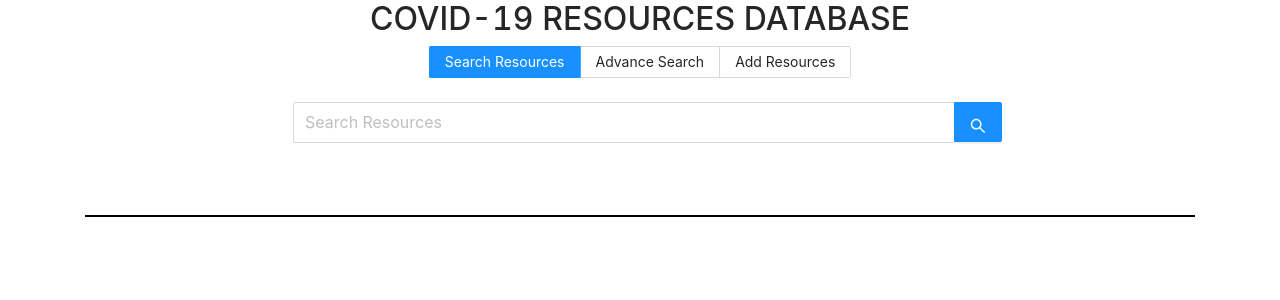
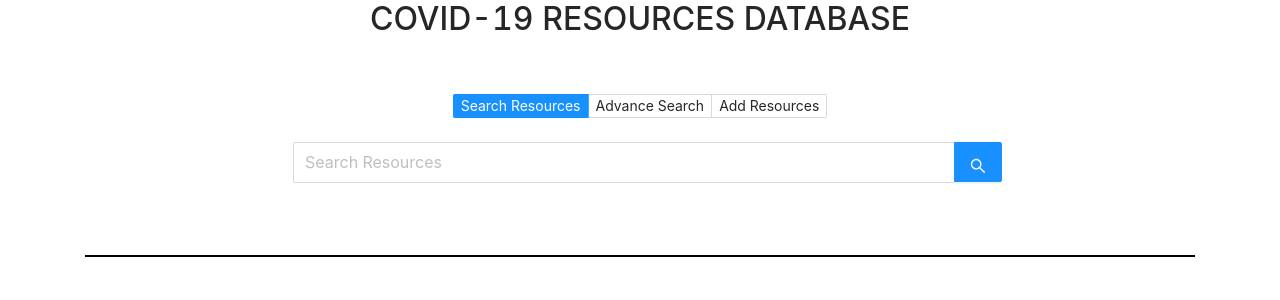
Before and after one commit to 4rr0w/cresoruce, a React (Create React App) app: page / in a window 1280 px wide. Shown: the top 300 px of the page. Built offline with nearby package versions, Linux system fonts and the light colour scheme.

Commit message:
radio button changed to small

```diff
--- a/src/pages/homepage.js
+++ b/src/pages/homepage.js
@@ -40,9 +40,10 @@ function HomePage(props) {
 
             </div>
 
-            <div className="d-flex flex-column">
-                <Radio.Group defaultValue="a" buttonStyle="solid" className="m-auto">
+            <div className="d-flex flex-column mt-5">
+                <Radio.Group defaultValue="a" buttonStyle="solid" size ="small" className="m-auto">
                     <Radio.Button value="a"
+
                     onClick = {() => {
                         setRequirenments([]);
                         setToggle("a");
```
